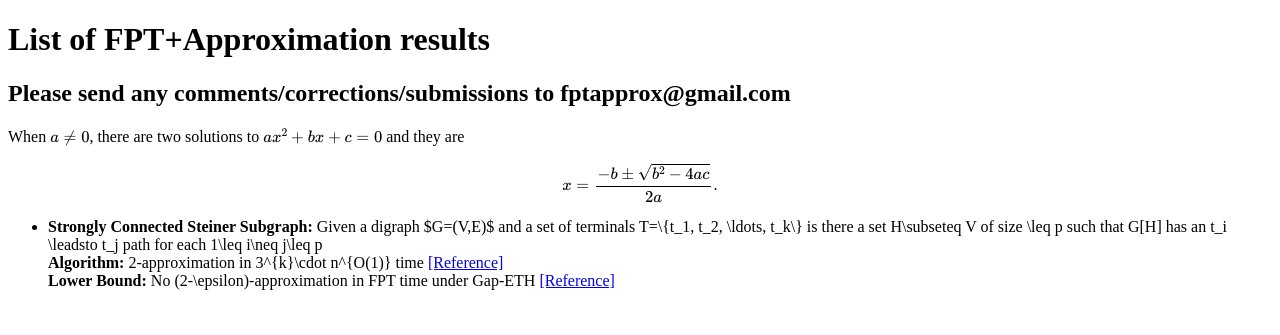
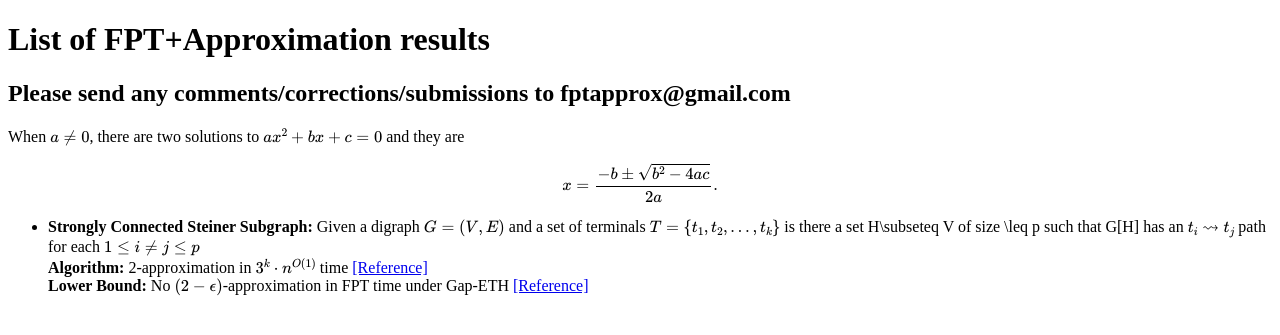
Before and after one commit to rajeshchitnis/rajeshchitnis.github.io, a Jekyll site: the page fpt-approx.html, which Jekyll copies as it is, in a window 1280 px wide. Shown: the top 335 px of the page. Built offline with Jekyll 4.4.1, drawn with Linux system fonts in a browser that asks for light colours; formulas are drawn with MathJax 3.

Commit message:
Update fpt-approx.html
aa

```diff
--- a/fpt-approx.html
+++ b/fpt-approx.html
@@ -28,9 +28,9 @@
 <ul>
 
 <li>
-<b>Strongly Connected Steiner Subgraph:</b> Given a digraph $G=(V,E)$ and a set of terminals T=\{t_1, t_2, \ldots, t_k\} is there a set H\subseteq V of size \leq p such that G[H] has an t_i \leadsto t_j path for each 1\leq i\neq j\leq p<br>
-<b>Algorithm:</b>  2-approximation in 3^{k}\cdot n^{O(1)} time <a href="https://link.springer.com/chapter/10.1007%2F978-3-319-03898-8_11">  [Reference]</a> <br>
-<b>Lower Bound:</b> No (2-\epsilon)-approximation in FPT time under Gap-ETH <a href="https://arxiv.org/abs/1707.06499">  [Reference]</a> <br>
+<b>Strongly Connected Steiner Subgraph:</b> Given a digraph \(G=(V,E)\) and a set of terminals \(T=\{t_1, t_2, \ldots, t_k\}\) is there a set H\subseteq V of size \leq p such that G[H] has an \(t_i \leadsto t_j\) path for each \(1\leq i\neq j\leq p\)<br>
+<b>Algorithm:</b>  2-approximation in \(3^{k}\cdot n^{O(1)}\) time <a href="https://link.springer.com/chapter/10.1007%2F978-3-319-03898-8_11">  [Reference]</a> <br>
+<b>Lower Bound:</b> No \((2-\epsilon)\)-approximation in FPT time under Gap-ETH <a href="https://arxiv.org/abs/1707.06499">  [Reference]</a> <br>
 </li>
 
 
```
